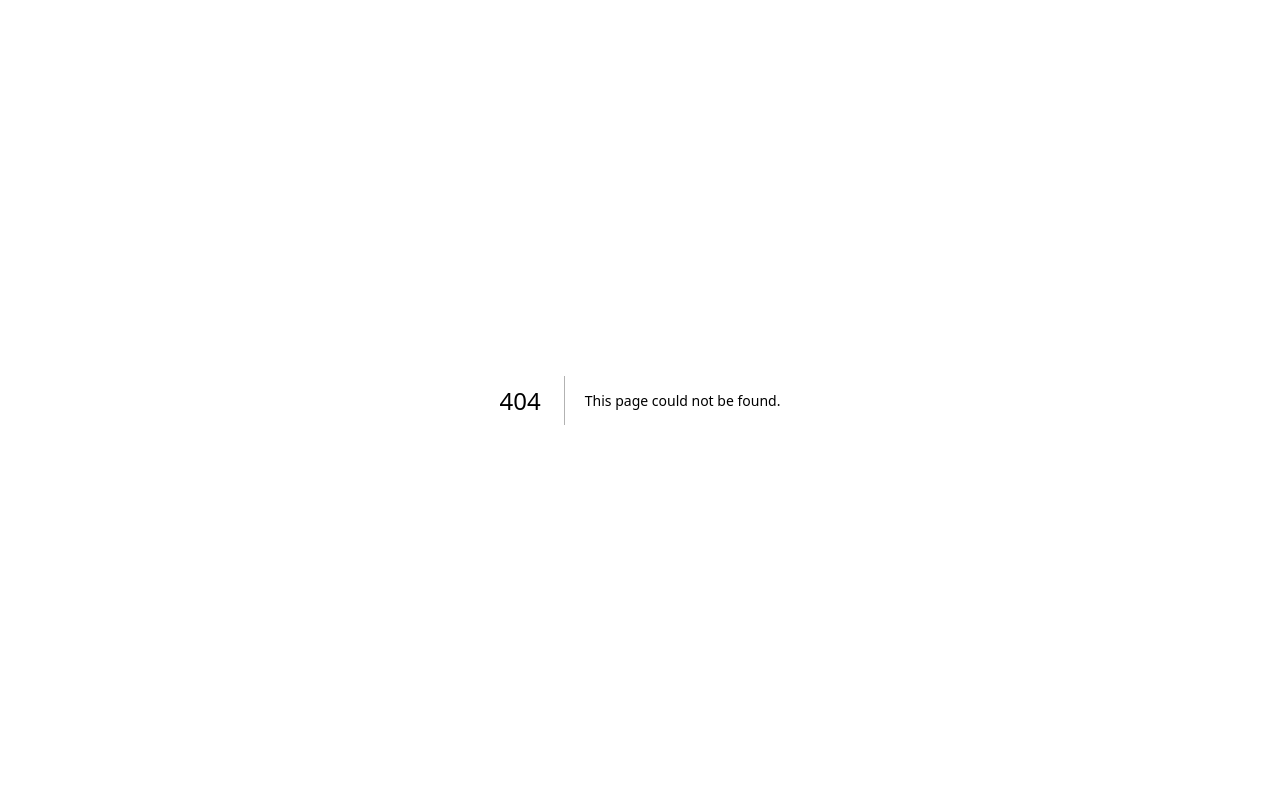
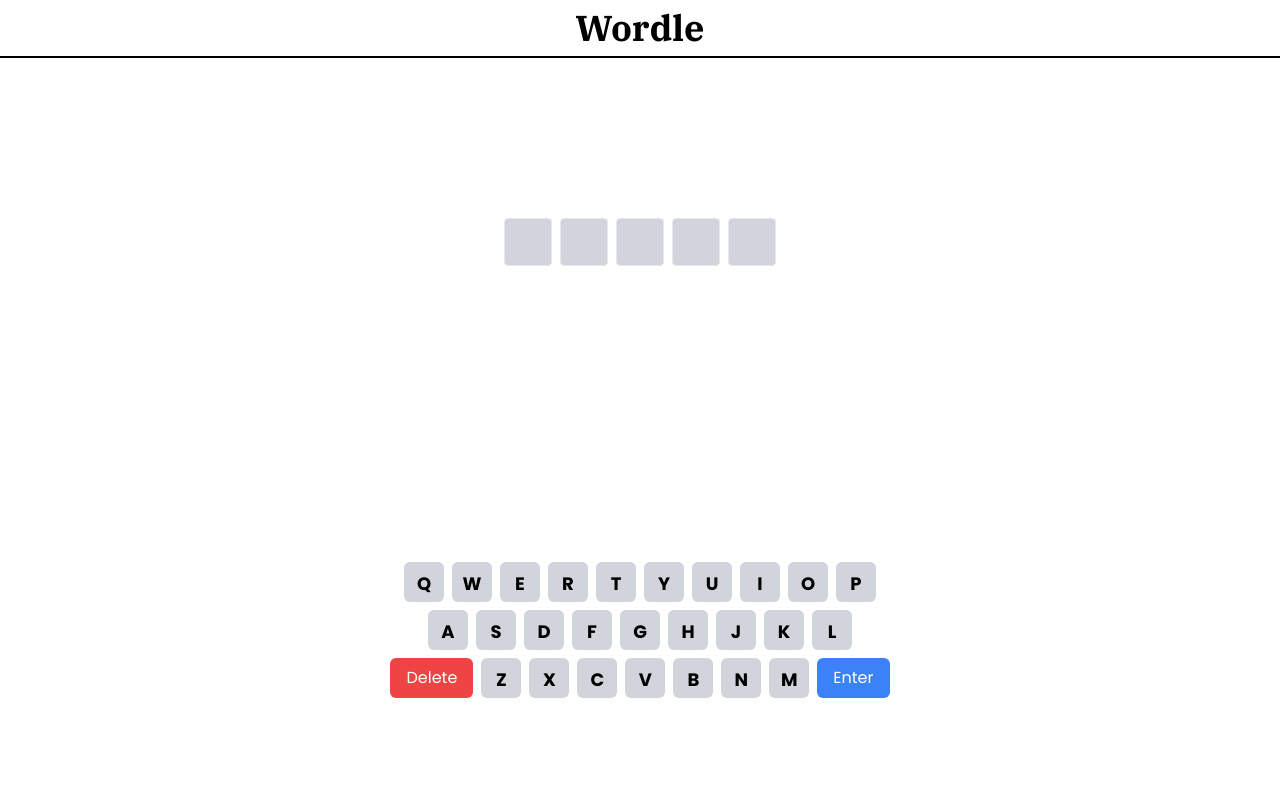
Before and after one commit to raghavbud1597/wordle, a Next.js app: page /game in a window 1280 px wide. Before the commit this address had no page. Shown: the top 800 px of the page. Built offline with nearby package versions, Linux system fonts and the light colour scheme.

Commit message:
Creating game structure

```diff
--- /dev/null
+++ b/app/api/validateWord.ts
@@ -0,0 +1,15 @@
+export const validateWord = async (guess: string) => {
+    const response = await fetch("https://wordle-apis.vercel.app/api/validate", {
+      method: "POST",
+      headers: {
+        "Content-Type": "application/json",
+      },
+      body: JSON.stringify({ guess }),
+    });
+
+    if (!response.ok) {
+      throw new Error("Failed to validate the word");
+    }
+
+    return response.json(); // { isvalidword: boolean, score: number[] }
+  };
--- /dev/null
+++ b/app/components/Footer.tsx
@@ -0,0 +1,21 @@
+import React from 'react';
+
+const Footer: React.FC = () => {
+  return (
+    <footer className="flex flex-col items-center justify-center mt-12 py-4">
+      <p className="text-lg text-black dark:text-white">
+        Created by{" "}
+        <a
+          href="https://raghavbud1597.github.io/web-portfolio/"
+          target="_blank"
+          rel="noopener noreferrer"
+          className="hover:underline"
+        >
+          Raghav Budhiraja
+        </a>
+      </p>
+    </footer>
+  );
+};
+
+export default Footer;
--- /dev/null
+++ b/app/components/Keyboard.tsx
@@ -0,0 +1,72 @@
+"use client";
+
+interface KeyboardProps {
+  onKeyPress: (letter: string) => void;
+  onDelete: () => void;
+  onEnter: () => void;
+}
+
+export default function Keyboard({
+  onKeyPress,
+  onDelete,
+  onEnter,
+}: KeyboardProps) {
+  const topRow = "QWERTYUIOP".split("");
+  const middleRow = "ASDFGHJKL".split("");
+  const bottomRow = "ZXCVBNM".split("");
+
+  return (
+    <div className="flex flex-col items-center space-y-2 mt-4">
+      {/* Top row */}
+      <div className="flex space-x-2">
+        {topRow.map((letter) => (
+          <button
+            key={letter}
+            onClick={() => onKeyPress(letter)}
+            className="p-2 w-10 h-10 bg-gray-300 text-black rounded-md text-lg font-bold"
+          >
+            {letter}
+          </button>
+        ))}
+      </div>
+
+      {/* Middle row */}
+      <div className="flex space-x-2">
+        {middleRow.map((letter) => (
+          <button
+            key={letter}
+            onClick={() => onKeyPress(letter)}
+            className="p-2 w-10 h-10 bg-gray-300 text-black rounded-md text-lg font-bold"
+          >
+            {letter}
+          </button>
+        ))}
+      </div>
+
+      {/* Bottom row with Enter and Delete */}
+      <div className="flex space-x-2">
+        <button
+          onClick={onDelete}
+          className="p-2 px-4 bg-red-500 text-white rounded-md"
+        >
+          Delete
+        </button>
+        {bottomRow.map((letter) => (
+          <button
+            key={letter}
+            onClick={() => onKeyPress(letter)}
+            className="p-2 w-10 h-10 bg-gray-300 text-black rounded-md text-lg font-bold"
+          >
+            {letter}
+          </button>
+        ))}
+        <button
+          onClick={onEnter}
+          className="p-2 px-4 bg-blue-500 text-white rounded-md"
+        >
+          Enter
+        </button>
+      </div>
+    </div>
+  );
+}
--- /dev/null
+++ b/app/components/Navbar.tsx
@@ -0,0 +1,11 @@
+import React from 'react'
+
+const Navbar: React.FC = () => {
+  return (
+    <div className='flex items-center justify-center w-100 border-b-2 py-2 border-black dark:border-white '>
+        <span className='font-secondary text-black text-4xl font-bold dark:text-white'>Wordle</span>
+    </div>
+  )
+}
+
+export default Navbar
--- /dev/null
+++ b/app/components/ThemeToggle.tsx
@@ -0,0 +1,37 @@
+"use client";
+import { useTheme } from "../context/ThemeContext";
+
+export default function ThemeToggle() {
+  const { theme, toggleTheme } = useTheme();
+
+  return (
+    <div className="flex space-x-4">
+      <button
+        onClick={() => toggleTheme("light")}
+        className={`px-4 py-2 rounded ${
+          theme === "light" ? "bg-black text-white" : "bg-white text-black"
+        }`}
+      >
+        Light
+      </button>
+
+      <button
+        onClick={() => toggleTheme("dark")}
+        className={`px-4 py-2 rounded ${
+          theme === "dark" ? "bg-black text-white" : "bg-white text-black"
+        }`}
+      >
+        Dark
+      </button>
+
+      <button
+        onClick={() => toggleTheme("high-contrast")}
+        className={`px-4 py-2 rounded ${
+          theme === "high-contrast" ? "bg-black text-yellow-500" : "bg-white text-black"
+        }`}
+      >
+        High Contrast
+      </button>
+    </div>
+  );
+}
--- /dev/null
+++ b/app/components/WordleBoard.tsx
@@ -0,0 +1,20 @@
+"use client";
+
+import WordleRow from "./WordleRow";
+
+interface WordleBoardProps {
+  attempts: string[];
+  feedback: number[][];
+  currentGuess: string;
+}
+
+export default function WordleBoard({ attempts, feedback, currentGuess }: WordleBoardProps) {
+  return (
+    <div className="grid grid-rows-6 gap-2">
+      {attempts.map((attempt, index) => (
+        <WordleRow key={index} word={attempt} feedback={feedback[index]} />
+      ))}
+      {attempts.length < 6 && <WordleRow word={currentGuess} />}
+    </div>
+  );
+}
--- /dev/null
+++ b/app/components/WordleCell.tsx
@@ -0,0 +1,22 @@
+"use client";
+
+interface WordleCellProps {
+  letter: string;
+  score?: number;
+}
+
+export default function WordleCell({ letter, score }: WordleCellProps) {
+  let bgColor = "bg-gray-300";
+
+  if (score === 1) {
+    bgColor = "bg-yellow-400"; // Misplaced
+  } else if (score === 2) {
+    bgColor = "bg-green-500"; // Correct
+  }
+
+  return (
+    <div className={`w-12 h-12 flex items-center justify-center border rounded ${bgColor}`}>
+      <span className="text-xl font-bold">{letter}</span>
+    </div>
+  );
+}
--- /dev/null
+++ b/app/components/WordleGame.tsx
@@ -0,0 +1,57 @@
+"use client";
+
+import { useState } from "react";
+import WordleBoard from "./WordleBoard";
+import Keyboard from "./Keyboard";
+import { validateWord } from "../api/validateWord";
+import {MAX_ATTEMPTS, WORD_LENGTH} from "../constants/GameInfo";
+
+
+export default function WordleGame() {
+  const [attempts, setAttempts] = useState<string[]>([]);
+  const [currentGuess, setCurrentGuess] = useState("");
+  const [gameOver, setGameOver] = useState(false);
+  const [feedback, setFeedback] = useState<number[][]>([]); // Array of score arrays
+
+  const handleInput = (letter: string) => {
+    if (gameOver || currentGuess.length >= WORD_LENGTH) return;
+    setCurrentGuess((prev) => prev + letter);
+  };
+
+  const handleDelete = () => {
+    setCurrentGuess((prev) => prev.slice(0, -1));
+  };
+
+  const handleSubmit = async () => {
+    if (currentGuess.length !== WORD_LENGTH) return;
+
+    try {
+      const { isvalidword, score } = await validateWord(currentGuess);
+      if (!isvalidword) {
+        alert("Invalid word");
+        return;
+      }
+
+      setFeedback([...feedback, score]);
+      setAttempts([...attempts, currentGuess]);
+      setCurrentGuess("");
+
+      if (score.every((s) => s === 2)) {
+        setGameOver(true);
+        alert("Congratulations, you guessed the word!");
+      } else if (attempts.length + 1 === MAX_ATTEMPTS) {
+        setGameOver(true);
+        alert("Game over! You've used all attempts.");
+      }
+    } catch (error) {
+      console.error("Error validating word:", error);
+    }
+  };
+
+  return (
+    <div className="h-full flex flex-col items-center">
+      <WordleBoard attempts={attempts} feedback={feedback} currentGuess={currentGuess} />
+      <Keyboard onKeyPress={handleInput} onDelete={handleDelete} onEnter={handleSubmit} />
+    </div>
+  );
+}
--- /dev/null
+++ b/app/components/WordleRow.tsx
@@ -0,0 +1,18 @@
+"use client";
+
+import WordleCell from "./WordleCell";
+
+interface WordleRowProps {
+  word: string;
+  feedback?: number[]; // Feedback array with scores
+}
+
+export default function WordleRow({ word, feedback = [] }: WordleRowProps) {
+  return (
+    <div className="grid grid-cols-5 gap-2">
+      {Array.from({ length: 5 }).map((_, idx) => (
+        <WordleCell key={idx} letter={word[idx] || ""} score={feedback[idx]} />
+      ))}
+    </div>
+  );
+}
--- /dev/null
+++ b/app/constants/GameInfo.ts
@@ -0,0 +1,2 @@
+export const MAX_ATTEMPTS = 6;
+export const WORD_LENGTH = 5;
--- /dev/null
+++ b/app/game/page.tsx
@@ -0,0 +1,16 @@
+import WordleGame from "../components/WordleGame";
+import Navbar from "../components/Navbar";
+import Footer from "../components/Footer";
+
+// This is the server component rendering the game page
+export default function GamePage() {
+  return (
+    <div className="min-h-screen bg-white dark:bg-slate-900">
+      <Navbar />
+      <div className="min-h-screen flex items-center justify-center">
+        <WordleGame />
+      </div>
+      <Footer />
+    </div>
+  );
+}
```
